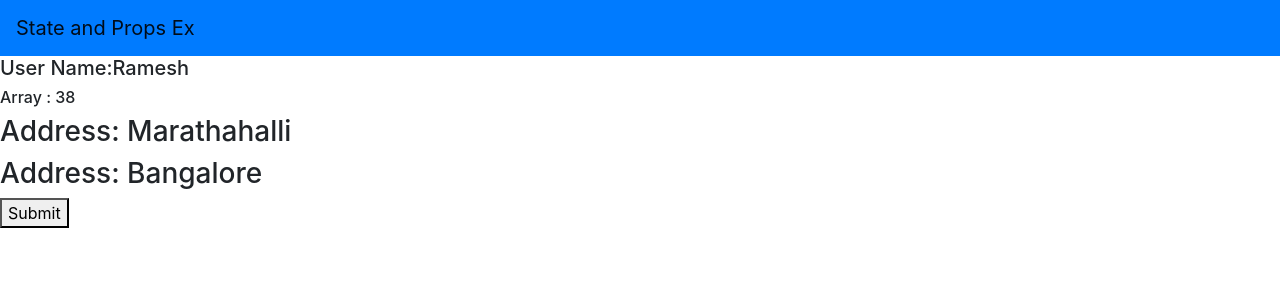
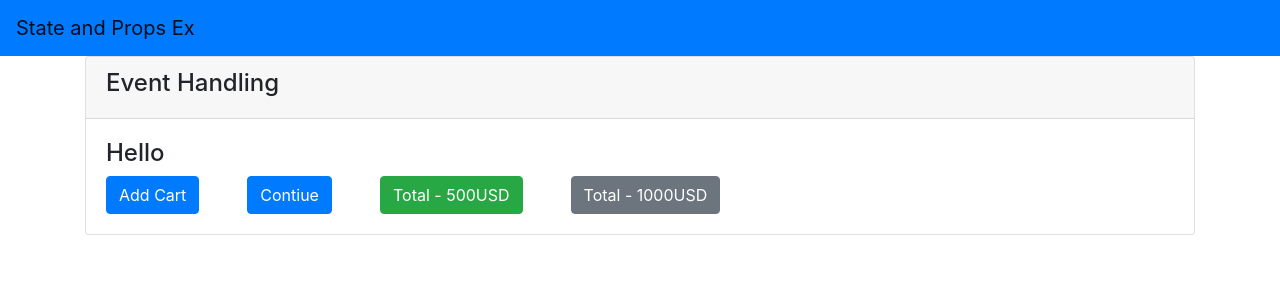
Before and after one commit to narasimhareddyprostack/Fullstack-sept10, a React (Create React App) app in the folder mcart/: page / in a window 1280 px wide. Shown: the top 300 px of the page. Built offline with nearby package versions, Linux system fonts and the light colour scheme.

Commit message:
eventbindng

```diff
--- a/mcart/src/App.js
+++ b/mcart/src/App.js
@@ -1,11 +1,12 @@
 import React from "react";
-import Login from "./PSEx/Login";
 import NavBar from "./NavBar";
+import EventState from "./EventHandling/EventState";
+import Pstate from "./EventHandling/PState";
 function App() {
   return (
     <div>
       <NavBar />
-      <Login />
+      <Pstate />
     </div>
   );
 }
--- /dev/null
+++ b/mcart/src/EventHandling/EventState.js
@@ -0,0 +1,80 @@
+import React, { Component } from "react";
+class EventState extends Component {
+  constructor(props) {
+    super(props);
+    this.state = {
+      value: " Hello",
+    };
+    this.continueEx = this.continueEx.bind(this);
+  }
+
+  addCart = () => {
+    //this.state.value = "Product Added to Cart Successfully";
+    //console.log(this);
+    this.setState({
+      value: "Product Added to Cart Successfully",
+    });
+  };
+  continueEx() {
+    console.log(this);
+    this.setState({
+      name: "ShreeDevi",
+    });
+  }
+  totalValue() {
+    //logic
+    console.log(this.props.x);
+    this.setState({
+      value: this.props.x,
+    });
+  }
+  render() {
+    return (
+      <React.Fragment>
+        <div className="container">
+          <div className="card">
+            <div className="card-header">
+              <h4> Event Handling</h4>
+            </div>
+            <div className="card-body">
+              <h4> {this.state.value}</h4>
+              <button
+                type="submit"
+                className="btn btn-primary mr-5"
+                onClick={this.addCart}
+              >
+                Add Cart
+              </button>
+              <button
+                type="submit"
+                className="btn btn-primary mr-5"
+                onClick={this.continueEx}
+              >
+                Contiue
+              </button>
+
+              <button
+                type="submit"
+                className="btn btn-success mr-5"
+                onClick={() => {
+                  this.totalValue();
+                }}
+              >
+                Total - 500USD
+              </button>
+              <button
+                type="submit"
+                className="btn btn-secondary mr-5"
+                onClick={() => this.totalValue("100USD")}
+              >
+                Total - 1000USD
+              </button>
+            </div>
+          </div>
+        </div>
+      </React.Fragment>
+    );
+  }
+}
+
+export default EventState;
--- /dev/null
+++ b/mcart/src/EventHandling/PState.js
@@ -0,0 +1,13 @@
+import React, { Component } from "react";
+import EventState from "./EventState";
+class PState extends Component {
+  render() {
+    return (
+      <div>
+        <EventState x={10} />
+      </div>
+    );
+  }
+}
+
+export default PState;
--- a/mcart/src/NavBar.jsx
+++ b/mcart/src/NavBar.jsx
@@ -3,10 +3,8 @@ import React from "react";
 function NavBar() {
   return (
     <div>
-      <nav class="navbar navbar-light bg-primary">
-        <a class="navbar-brand" href="#">
-          State and Props Ex
-        </a>
+      <nav className="navbar navbar-light bg-primary">
+        <a className="navbar-brand">State and Props Ex</a>
       </nav>
     </div>
   );
--- a/mcart/src/PSEx/UserCart.jsx
+++ b/mcart/src/PSEx/UserCart.jsx
@@ -5,15 +5,18 @@ class UserCart extends Component {
   };
   render() {
     return (
-      <div>
+      <div className="container">
         <h5> User Name:{this.props.name}</h5>
         <h6> Array : {this.props.size[0]}</h6>
         <h3>Address: {this.props.address.street}</h3>
         {/* <h5>Calling: {this.props.method1()}</h5> */}
         <h3>Address: {this.props.address.city}</h3>
-        <button type="submit" onClick={this.xhandler}>
-          {" "}
-          Submit{" "}
+        <button
+          type="submit"
+          onClick={this.xhandler}
+          className="btn btn-danger"
+        >
+          Submit
         </button>
       </div>
     );
--- a/mcart/src/Pooja/App.js
+++ b/mcart/src/Pooja/App.js
@@ -1,5 +1,6 @@
 import React from "react";
-import Order from "./Order";
+
+
 function App() {
   return (
     <>
```
